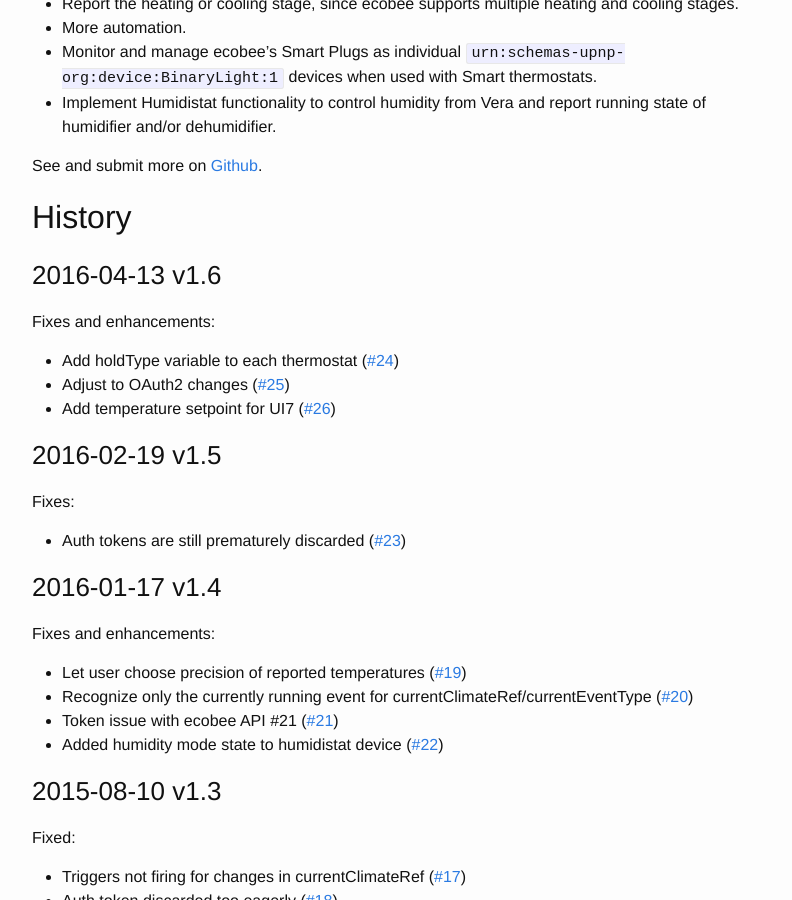
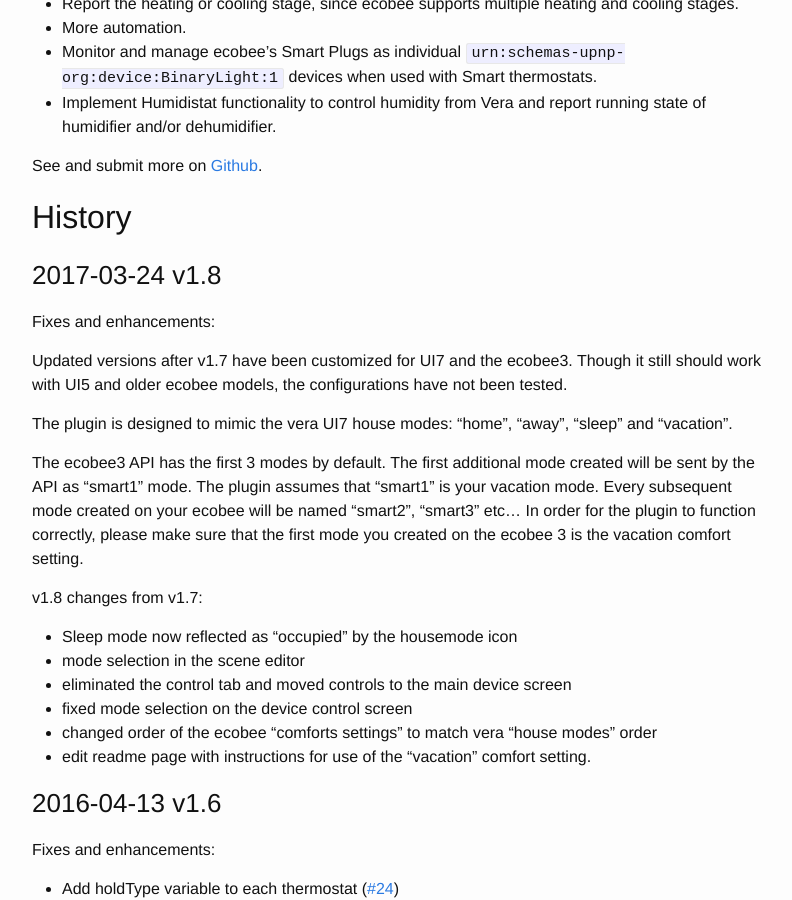
Before and after one commit to watou/vera-ecobee, a Jekyll site: the page built from index.md, in a window 1280 px wide and 900 px high, scrolled down 10353 px. Shown: the whole window, without its empty margins (238-1030 px from the left). Built offline with Jekyll 4.4.1, drawn with Linux system fonts in a browser that asks for light colours.

Commit message:
Update index.md

```diff
--- a/index.md
+++ b/index.md
@@ -321,6 +321,25 @@ See and submit more on [Github](https://github.com/watou/vera-ecobee/issues?page
 
 ## History ##
 
+### 2017-03-24    v1.8
+
+Fixes and enhancements:
+
+Updated versions after v1.7 have been customized for UI7 and the ecobee3. Though it still should work with UI5 and older ecobee models, the configurations have not been tested.
+
+The plugin is designed to mimic the vera UI7 house modes: "home", "away", "sleep" and "vacation".
+
+The ecobee3 API has the first 3 modes by default. The first additional mode created will be sent by the API as "smart1" mode. The plugin assumes that "smart1" is your vacation mode. Every subsequent mode created on your ecobee will be named "smart2", "smart3" etc... In order for the plugin to function correctly, please make sure that the first mode you created on the ecobee 3 is the vacation comfort setting.
+
+v1.8 changes from v1.7:
+
+* Sleep mode now reflected as "occupied" by the housemode icon
+* mode selection in the scene editor
+* eliminated the control tab and moved controls to the main device screen
+* fixed mode selection on the device control screen
+* changed order of the ecobee "comforts settings" to match vera "house modes" order
+* edit readme page with instructions for use of the "vacation" comfort setting.
+
 ### 2016-04-13    v1.6
 
 Fixes and enhancements:
```
